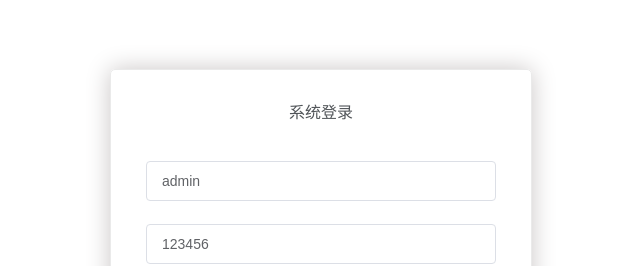
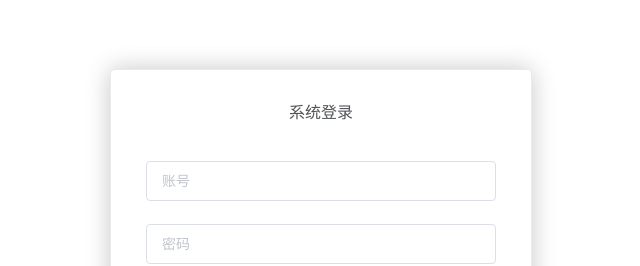
Before and after one commit to webxiu/kjb-element-admin, a Vue app in the folder admin/: page /login in a window 1280 px wide. Shown: the part 155-421 px from the top of the page, without its empty margins (319-959 px from the left). Built offline with nearby package versions, Linux system fonts and the light colour scheme.

Commit message:
simple modify

```diff
--- a/admin/src/views/Login.vue
+++ b/admin/src/views/Login.vue
@@ -38,8 +38,8 @@ export default {
     return {
       logining: false,
       ruleForm: {
-        account: "admin",
-        checkPass: "123456"
+        account: '',
+        checkPass: ''
       },
       rules: {
         account: [
```
